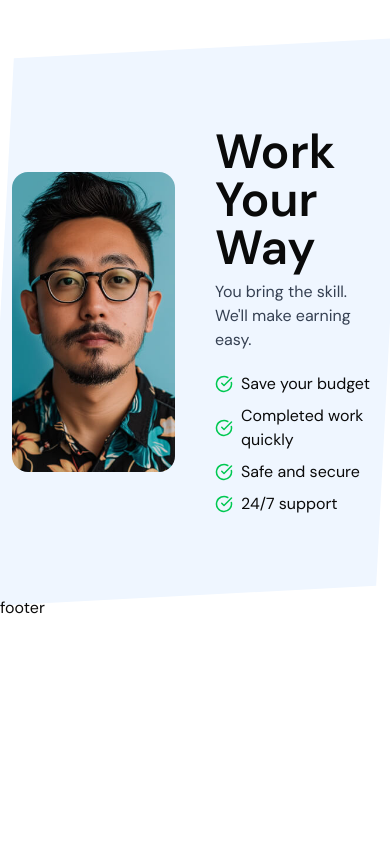
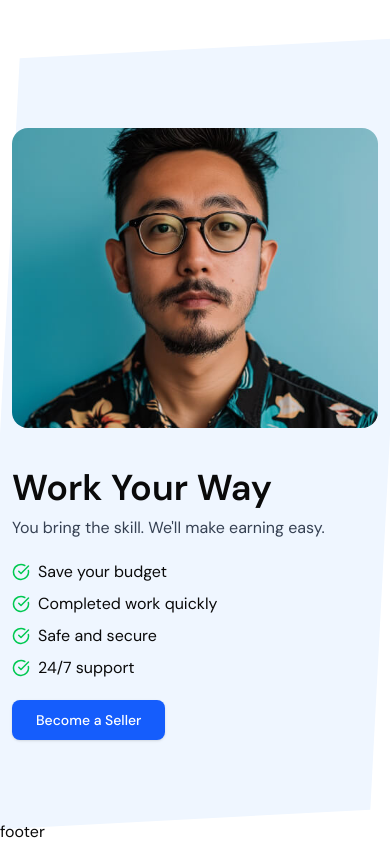
Before and after one commit to nhmnazmul22/tradetalent-client, a React (Vite) app: page / in a window 390 px wide. Shown: the part 3156-4000 px from the top of the page. Before the commit the page ends 3776 px from the top, so only its background shows below. Built offline with nearby package versions, Linux system fonts and the light colour scheme.

Commit message:
feat: enhance BannerCTA component with animations and new button for seller registration

```diff
--- a/src/components/CTA/BannerCTA.jsx
+++ b/src/components/CTA/BannerCTA.jsx
@@ -1,23 +1,63 @@
 import React from "react";
 import Avatar from "@/assets/avater.png";
 import { CheckCircle } from "lucide-react";
+import Button from "../common/Button";
+import { motion } from "motion/react";
+import {
+  fadeInLeft,
+  fadeInRight,
+  fadeInUp,
+  staggerContainer,
+} from "@/lib/motionVariants";
 
 const BannerCTA = () => {
   return (
-    <div className="grid grid-cols-2 gap-10 items-center max-w-6xl mx-auto">
-      <figure className="overflow-hidden w-full h-[300px] rounded-2xl">
+    <motion.div
+      variants={staggerContainer}
+      initial="start"
+      whileInView="end"
+      viewport={{ once: true }}
+      className="grid md:grid-cols-2 gap-10 items-center max-w-6xl mx-auto"
+    >
+      <motion.figure
+        variants={fadeInRight}
+        initial="start"
+        whileInView="end"
+        viewport={{ once: true }}
+        className="overflow-hidden w-full h-[300px] rounded-2xl"
+      >
         <img
           src={Avatar}
           alt="Coding illustration"
           className="w-full h-full object-cover object-center"
         />
-      </figure>
+      </motion.figure>
       <div>
-        <h3 className="text-5xl font-semibold">Work Your Way</h3>
-        <p className="not-dark:text-gray-700 mt-2">
+        <motion.h3
+          variants={fadeInLeft}
+          initial="start"
+          whileInView="end"
+          viewport={{ once: true }}
+          className="text-4xl sm:text-5xl font-semibold"
+        >
+          Work Your Way
+        </motion.h3>
+        <motion.p
+          variants={fadeInLeft}
+          initial="start"
+          whileInView="end"
+          viewport={{ once: true }}
+          className="not-dark:text-gray-700 mt-2"
+        >
           You bring the skill. We'll make earning easy.
-        </p>
-        <ul className="mt-5 flex flex-col gap-2">
+        </motion.p>
+        <motion.ul
+          variants={fadeInLeft}
+          initial="start"
+          whileInView="end"
+          viewport={{ once: true }}
+          className="mt-5 flex flex-col gap-2"
+        >
           <li className="flex gap-2 items-center text-base">
             <span>
               <CheckCircle size={18} className="text-green-500"></CheckCircle>
@@ -42,9 +82,17 @@ const BannerCTA = () => {
             </span>
             <span>24/7 support</span>
           </li>
-        </ul>
+        </motion.ul>
+        <motion.div
+          variants={fadeInLeft}
+          initial="start"
+          whileInView="end"
+          viewport={{ once: true }}
+        >
+          <Button className="mt-5 cursor-pointer w-fit">Become a Seller</Button>
+        </motion.div>
       </div>
-    </div>
+    </motion.div>
   );
 };
 
```
